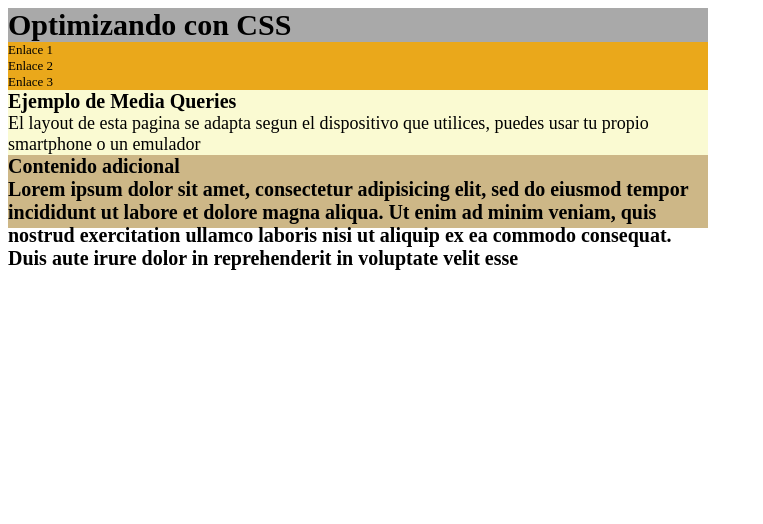
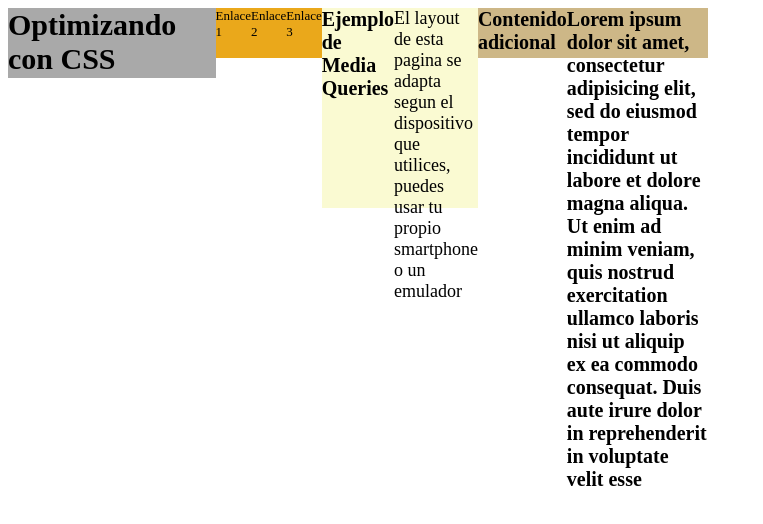
Before and after one commit to mariano-RL/test-n, a plain HTML site: page testeo4.html in a window 1280 px wide. Shown: the whole page, without its empty margins (0-763 px from the left). Drawn offline with Linux system fonts and the light colour scheme.

Commit message:
Update definicionesxx4.css

```diff
--- a/definicionesxx4.css
+++ b/definicionesxx4.css
@@ -1,5 +1,5 @@
-@media (max-width:1920px) and (min-width:1000px)
-   {
+@media (max-width:800px)
+{
     .container{
         width: 700px;
         height: 200px;
@@ -64,23 +64,23 @@
 
     }
 
-
-@media (max-width:1000)
-{
+}
+@media (max-width:1920px)
+    {
     .container{
         width: 700px;
         height: 200px;
         display:flex;
-        flex-direction: column;
+        flex-direction:row;
         border-width: 0px;
         border-style:solid ;
 
-        border-color: brown;
+        border-color: rgb(136, 165, 42);
 
 
       }
       .gris_oscuro{
-        background-color:darkgray ;
+        background-color:rgb(169, 169, 169) ;
         height: 70px;
         width: 700px;
         font-weight: bold;
@@ -131,4 +131,3 @@
 
     }
 }
-}
```
